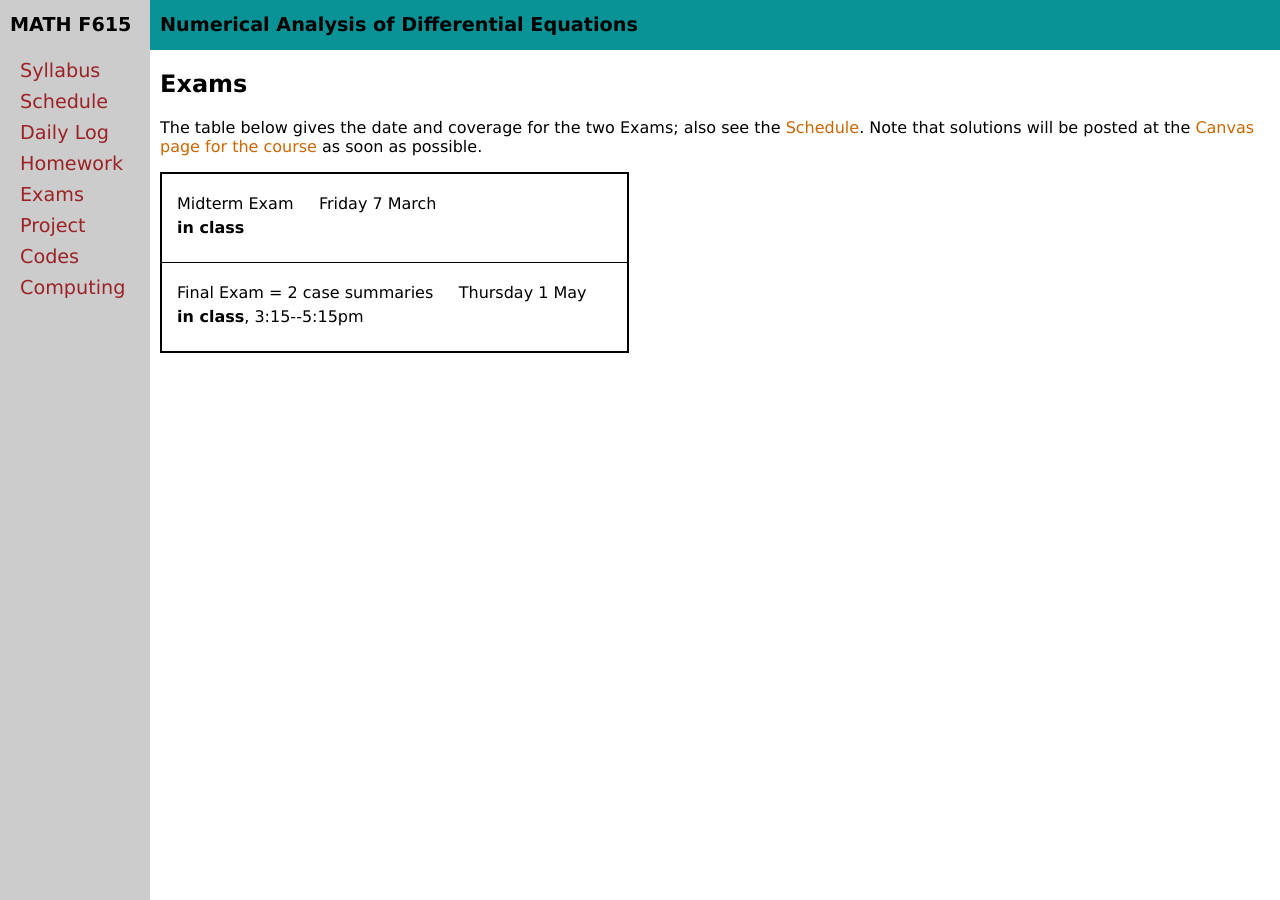
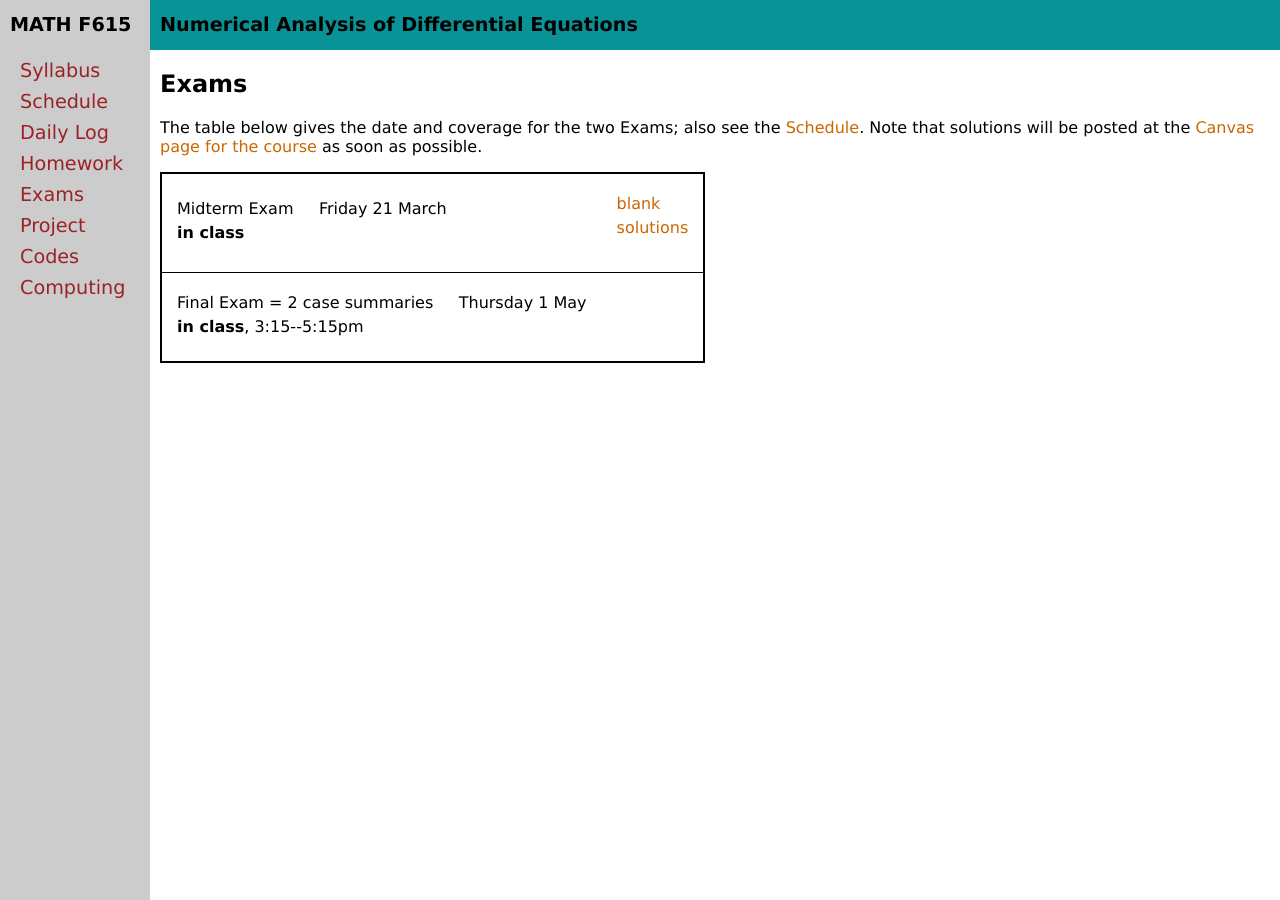
Before and after one commit to bueler/nade, a Jekyll site: the page built from exams.md, in a window 1280 px wide. Built offline with Jekyll 4.4.1, drawn with Linux system fonts in a browser that asks for light colours.

Commit message:
post sample midterm with solutions

```diff
--- a/_data/exams.yml
+++ b/_data/exams.yml
@@ -2,11 +2,11 @@ semester: Spring 2025
 home: assets/exams/S25
 exams:
 - name: Midterm Exam
-  date: Friday 7 March
+  date: Friday 21 March
   info: <b>in class</b>
   #reviewguide: midreview.pdf
-  #blank: mid.pdf
-  #solutions: midsolns.pdf
+  blank: midS23.pdf
+  solutions: midS23solns.pdf
 - name: Final Exam = 2 case summaries
   date: Thursday 1 May
   info: "<b>in class</b>, 3:15--5:15pm"
```
Also changed, not shown: 6 other files.
